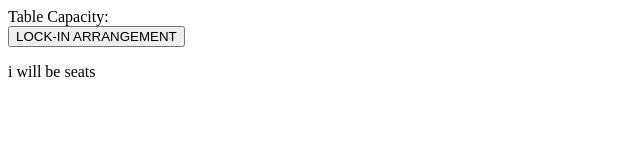
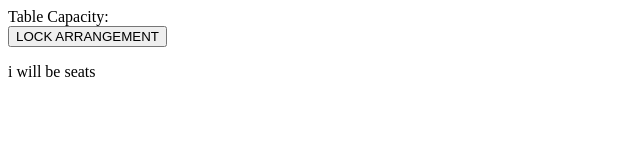
Before and after one commit to Team-Savage/Service-Table-Sue-, a React app: page / in a window 1280 px wide. Both pictures are taken after a click on the button "SUMBIT". Shown: the top 160 px of the page, without its empty margins (0-640 px from the left). Built offline with nearby package versions, Linux system fonts and the light colour scheme; the HTML template or start-up script is replaced by a standard one.

Commit message:
ConfigureSeats unlock

```diff
--- a/client/src/components/ConfigureSeats.jsx
+++ b/client/src/components/ConfigureSeats.jsx
@@ -16,7 +16,7 @@ let ConfigureSeats = (props) => {
           </div>
         )}
       </div>
-      <button onClick={props.lock2}> LOCK-IN ARRANGEMENT </button>
+      <button onClick={props.lock2}> LOCK ARRANGEMENT </button>
 
       <div className = 'table-locked'>
         <SeatArrangement/>
@@ -27,6 +27,7 @@ let ConfigureSeats = (props) => {
     (
       <div>
         unlocked
+        <button onClick={props.lock2}> UNLOCK ARRANGEMENT </button>
       </div>
     )
 };
```
